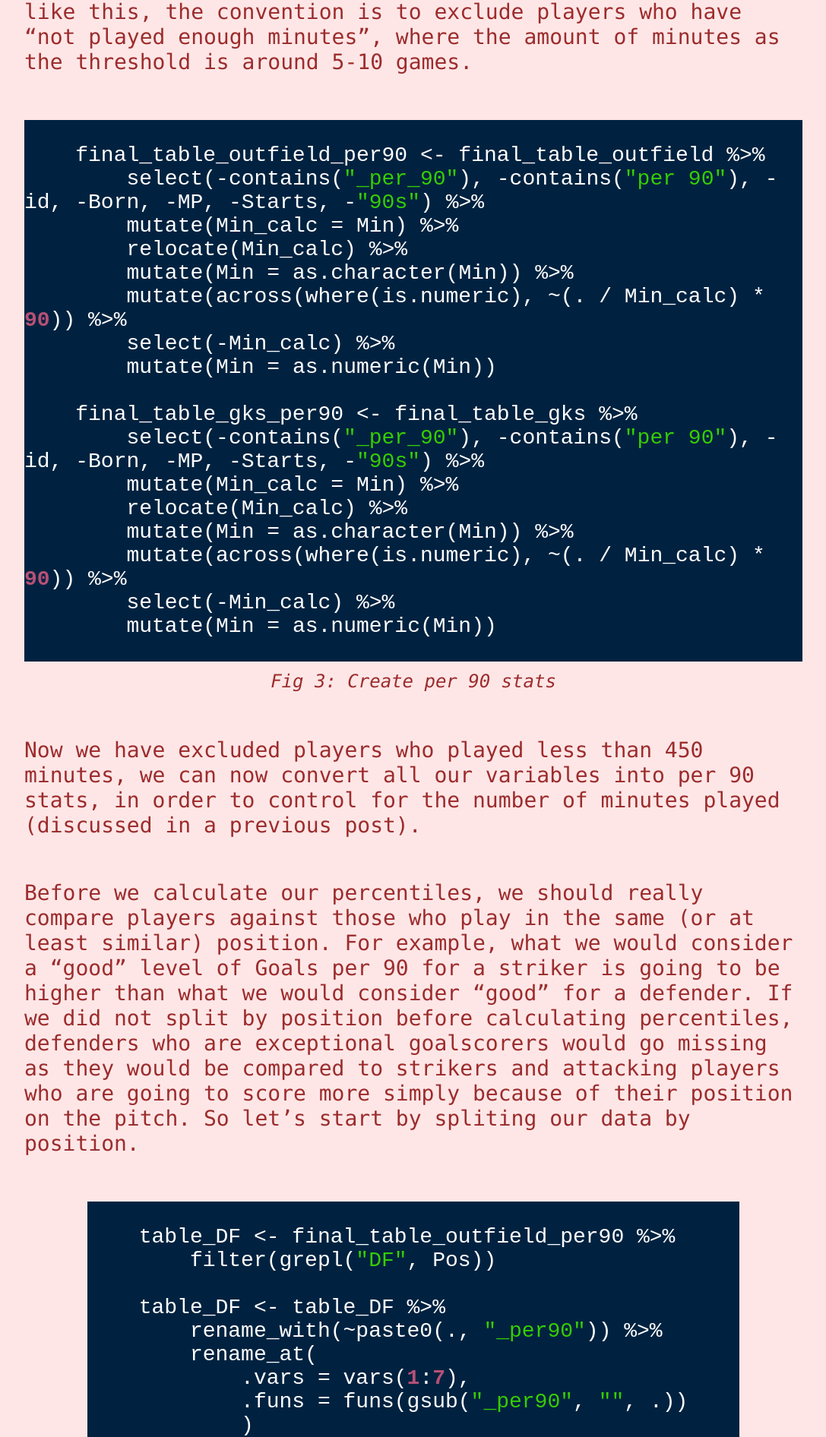
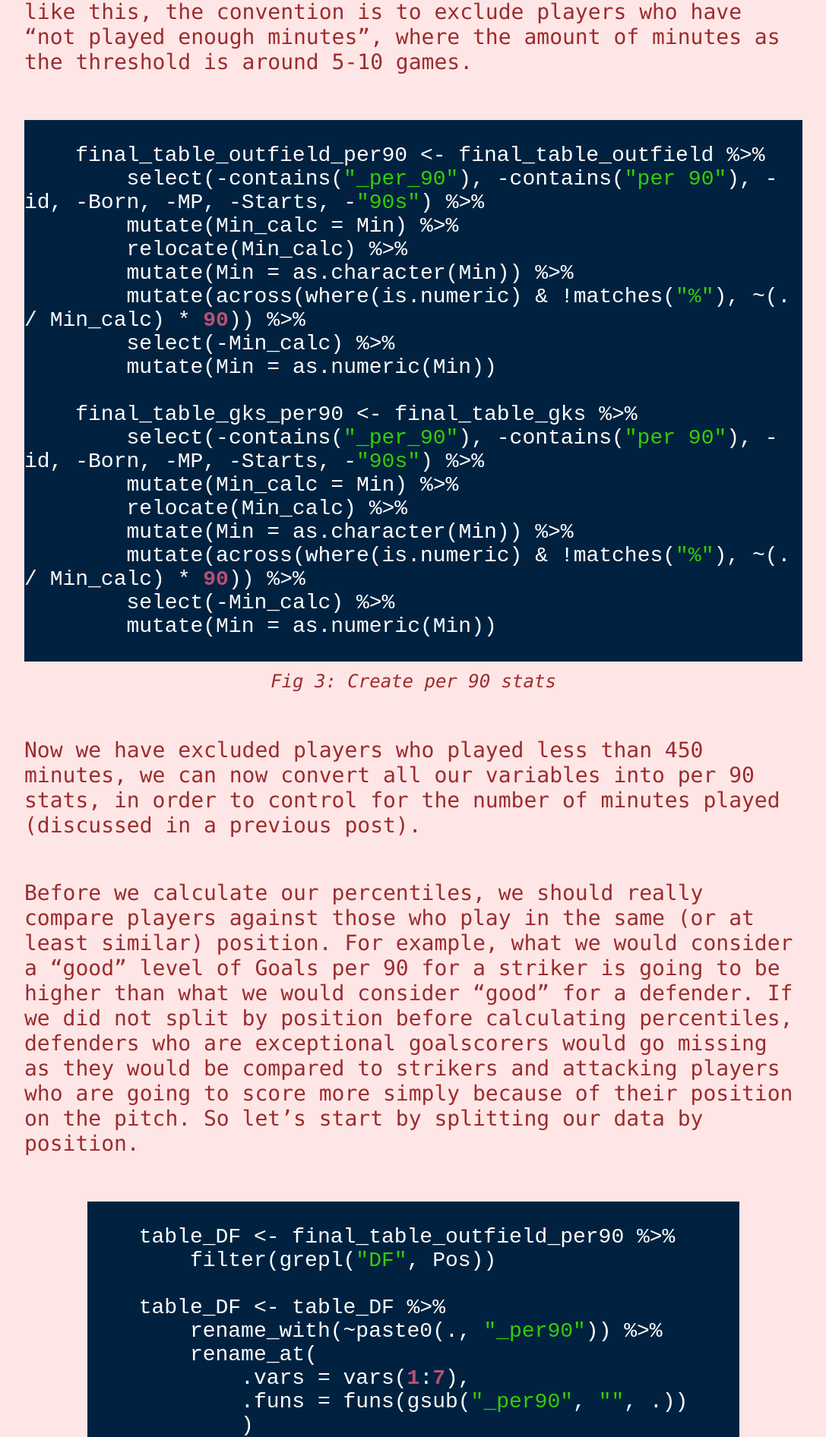
Before and after one commit to CharlieHomewood/website, a Jekyll site: the page built from _posts/projects/Making percentile radars/2023-08-05-project1-post4.md, in a window 1280 px wide. Shown: the part 2442-4334 px from the top of the page at 76% size, without its empty margins (96-1183 px from the left). Built offline with Jekyll 4.4.1, drawn with Linux system fonts in a browser that asks for light colours.

Commit message:
06/11/2023 commit

```diff
--- a/_posts/projects/Making percentile radars/2023-08-05-project1-post4.md
+++ b/_posts/projects/Making percentile radars/2023-08-05-project1-post4.md
@@ -49,7 +49,7 @@ We start by filtering our those players who played less than 450 minutes. This i
         mutate(Min_calc = Min) %>%
         relocate(Min_calc) %>%
         mutate(Min = as.character(Min)) %>%
-        mutate(across(where(is.numeric), ~(. / Min_calc) * 90)) %>%
+        mutate(across(where(is.numeric) & !matches("%"), ~(. / Min_calc) * 90)) %>%
         select(-Min_calc) %>%
         mutate(Min = as.numeric(Min))
 
@@ -58,7 +58,7 @@ We start by filtering our those players who played less than 450 minutes. This i
         mutate(Min_calc = Min) %>%
         relocate(Min_calc) %>%
         mutate(Min = as.character(Min)) %>%
-        mutate(across(where(is.numeric), ~(. / Min_calc) * 90)) %>%
+        mutate(across(where(is.numeric) & !matches("%"), ~(. / Min_calc) * 90)) %>%
         select(-Min_calc) %>%
         mutate(Min = as.numeric(Min))
 
@@ -68,7 +68,7 @@ We start by filtering our those players who played less than 450 minutes. This i
 
 Now we have excluded players who played less than 450 minutes, we can now convert all our variables into per 90 stats, in order to control for the number of minutes played (discussed in a previous post).
 
-Before we calculate our percentiles, we should really compare players against those who play in the same (or at least similar) position. For example, what we would consider a "good" level of Goals per 90 for a striker is going to be higher than what we would consider "good" for a defender. If we did not split by position before calculating percentiles, defenders who are exceptional goalscorers would go missing as they would be compared to strikers and attacking players who are going to score more simply because of their position on the pitch. So let's start by spliting our data by position.
+Before we calculate our percentiles, we should really compare players against those who play in the same (or at least similar) position. For example, what we would consider a "good" level of Goals per 90 for a striker is going to be higher than what we would consider "good" for a defender. If we did not split by position before calculating percentiles, defenders who are exceptional goalscorers would go missing as they would be compared to strikers and attacking players who are going to score more simply because of their position on the pitch. So let's start by splitting our data by position.
 
 <div id="code-snippet-container">
 {% highlight r %}
```
